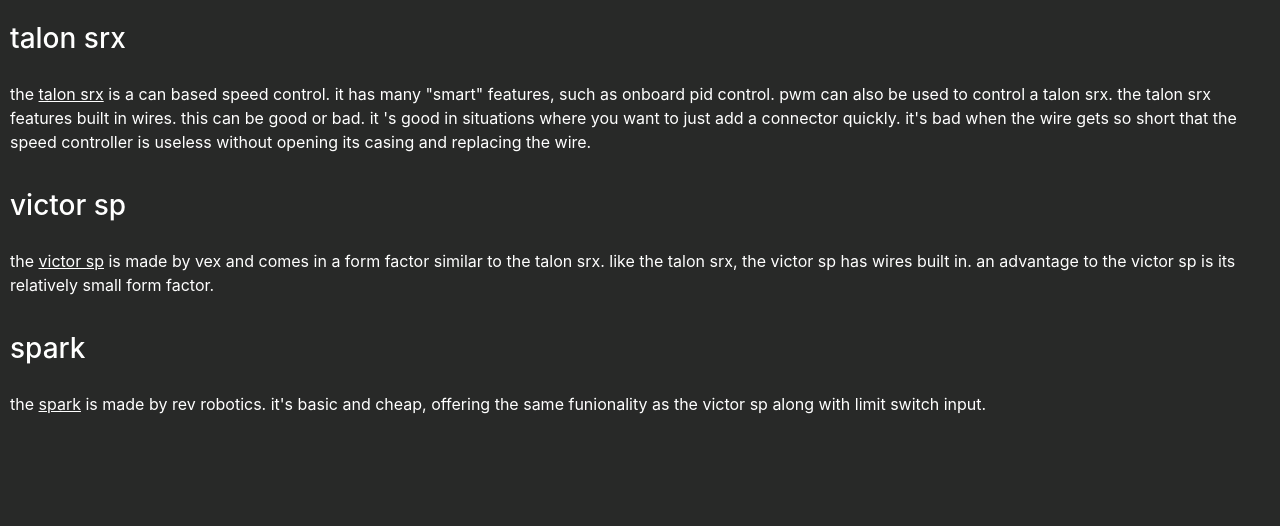
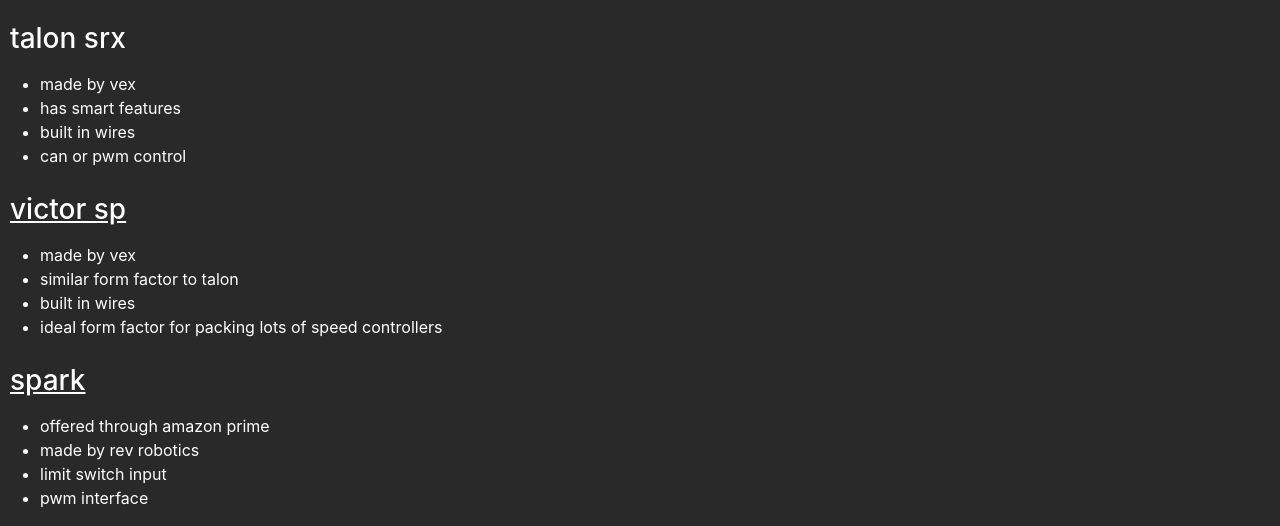
Before and after one commit to Team5924/resources, a plain HTML site: page site/control-system/speed-controllers.html in a window 1280 px wide. Shown: the part 350-876 px from the top of the page. Before the commit the page ends 800 px from the top, so only its background shows below. Drawn offline with nearby package versions, Linux system fonts and the light colour scheme.

Commit message:
content update

```diff
--- a/site/control-system/speed-controllers.html
+++ b/site/control-system/speed-controllers.html
@@ -25,11 +25,26 @@
 <h2>models</h2>
 <p>for most applications, the speed controller you use won't make a big difference as long as you choose a reliable one. the talon srx, victor sp, and spark have all been reliable in our experience.</p>
 <h3>talon srx</h3>
-<p>the <a href="http://www.ctr-electronics.com/talon-srx.html">talon srx</a> is a can based speed control. it has many "smart" features, such as onboard pid control. pwm can also be used to control a talon srx. the talon srx features built in wires. this can be good or bad. it 's good in situations where you want to just add a connector quickly. it's bad when the wire gets so short that the speed controller is useless without opening its casing and replacing the wire.</p>
-<h3>victor sp</h3>
-<p>the <a href="https://www.vexrobotics.com/217-9090.html">victor sp</a> is made by vex and comes in a form factor similar to the talon srx.  like the talon srx, the victor sp has wires built in. an advantage to the victor sp is its relatively small form factor.</p>
-<h3>spark</h3>
-<p>the <a href="http://www.revrobotics.com/spark/">spark</a> is made by rev robotics. it's basic and cheap, offering the same funionality as the victor sp along with limit switch input.</p>
+<ul>
+<li>made by vex</li>
+<li>has smart features</li>
+<li>built in wires</li>
+<li>can or pwm control</li>
+</ul>
+<h3><a href="https://www.vexrobotics.com/217-9090.html">victor sp</a></h3>
+<ul>
+<li>made by vex</li>
+<li>similar form factor to talon</li>
+<li>built in wires</li>
+<li>ideal form factor for packing lots of speed controllers</li>
+</ul>
+<h3><a href="http://www.revrobotics.com/spark/">spark</a></h3>
+<ul>
+<li>offered through amazon prime</li>
+<li>made by rev robotics</li>
+<li>limit switch input</li>
+<li>pwm interface</li>
+</ul>
 
 
 </div>
```
Also changed, not shown: site/control-system/battery.html (+14 -2 lines), site/control-system/main-breaker.html (+2 -0 lines), site/control-system/pdp.html (+2 -0 lines), site/control-system/radio.html (+2 -0 lines), 5 other files.
